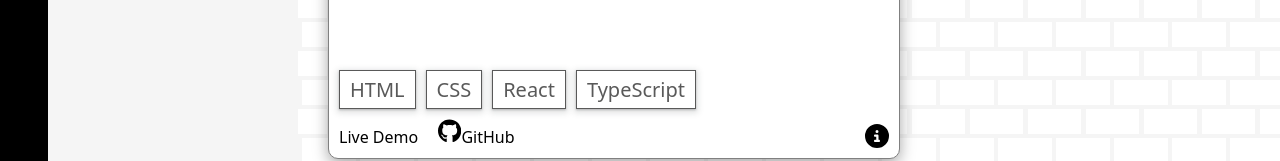
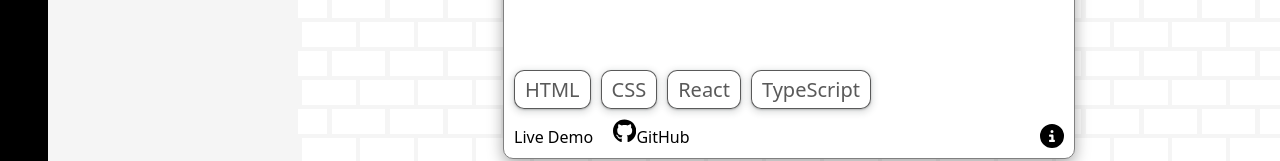
Before and after one commit to jorge20080/MyPortfolio, a React (Vite) app: page /projects in a window 1280 px wide. Shown: the part 512-673 px from the top of the page. Built offline with nearby package versions, Linux system fonts and the light colour scheme; the HTML template or start-up script is replaced by a standard one.

Commit message:
Added rounded borders to some elements

```diff
--- a/src/components/ExperienceCard/ExperienceCard.module.css
+++ b/src/components/ExperienceCard/ExperienceCard.module.css
@@ -30,6 +30,7 @@
     border: var(--card-border);
     transition: transform 100ms ease-in-out;
     color: var(--card-color);
+    border-radius: 10px;
 }
 .card:hover{
     transform: scale(1.2,1.2);
--- a/src/components/Tag/Tag.module.css
+++ b/src/components/Tag/Tag.module.css
@@ -18,6 +18,7 @@
     border: 1px solid var(--tag-border);
     transition: transform 100ms ease-in-out;
     color: var(--tag-color);
+    border-radius: 10px;
 }
 .tag:hover{
     transform: scale(1.2,1.2);
--- a/src/pages/Home/Home.module.css
+++ b/src/pages/Home/Home.module.css
@@ -3,14 +3,14 @@
   --image-shadow-color: rgba(0, 0, 0, 0.35) 0px 5px 15px;
   --home-color: gray;
   --button-background-color: transparent;
-  --button-color: rgba(47, 47, 245, 0.7);
-  --button-border-color: rgba(47, 47, 245, 0.7);
+  --button-color: black;
+  --button-border-color: black;
   --home-secondary-color: rgba(255, 68, 0, 0.7);
 }
 [data-theme="dark"]{
   --image-shadow-color: rgb(72, 72, 72) 0px 5px 15px;
   --home-color: white;
-  --button-background-color: rgba(93, 93, 246);
+  --button-background-color: rgba(255, 255, 255, 0.2);
   --button-color: white;
   --button-border-color: rgb(138, 137, 137);
   --home-secondary-color: rgba(255, 68, 0, 1);
@@ -68,6 +68,7 @@
     border: 2px solid var(--button-border-color);
     color: var(--button-color);
     background-color: var(--button-background-color);
+    border-radius: 50px;
 }
 .content_container a::after{
     content: 'PDF';
--- a/src/pages/Projects/Projects.module.css
+++ b/src/pages/Projects/Projects.module.css
@@ -7,8 +7,8 @@
     list-style: none;
     display: flex;
     flex-wrap: wrap;
-    grid-template-columns: repeat(3, 1fr);
     gap: 50px;
+    justify-content: center;
 }
 .container ul{
     display: flex;
```
